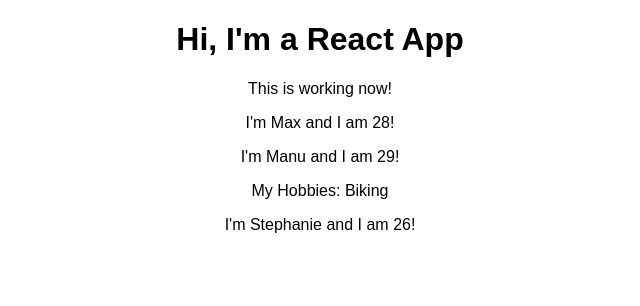
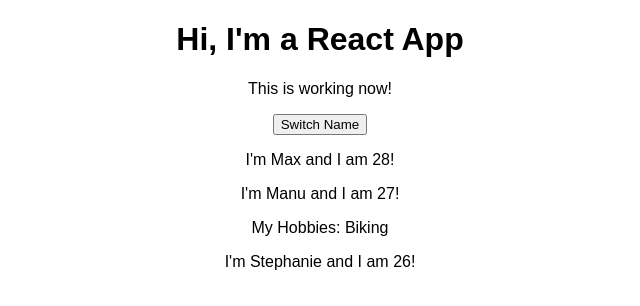
Before and after one commit to aeo03/react-complete-guide-2, a React (Create React App) app: page / in a window 1280 px wide. Shown: the top 306 px of the page, without its empty margins (320-960 px from the left). Built offline with nearby package versions, Linux system fonts and the light colour scheme.

Commit message:
franz-dev: Modified name and age to be rendered thru state

```diff
--- a/src/App.js
+++ b/src/App.js
@@ -3,14 +3,23 @@
 import Person from './Person/Person'
 
 class App extends Component {
+  state = {
+    person: [
+      {name: "Max", age: 28},
+      {name: "Manu", age: 27},
+      {name: "Stephanie", age: 26}
+    ]
+  }
+
   render() {
     return (
       <div className="App">
         <h1>Hi, I'm a React App</h1>
         <p>This is working now!</p>
-        <Person name="Max" age="28"/>
-        <Person name="Manu" age="29">My Hobbies: Biking</Person>
-        <Person name="Stephanie" age="26"/>
+        <button>Switch Name</button>
+        <Person name={this.state.person[0].name} age={this.state.person[0].age}/>
+        <Person name={this.state.person[1].name} age={this.state.person[1].age}>My Hobbies: Biking</Person>
+        <Person name={this.state.person[2].name} age={this.state.person[2].age}/>
       </div>
     );
   }
```
